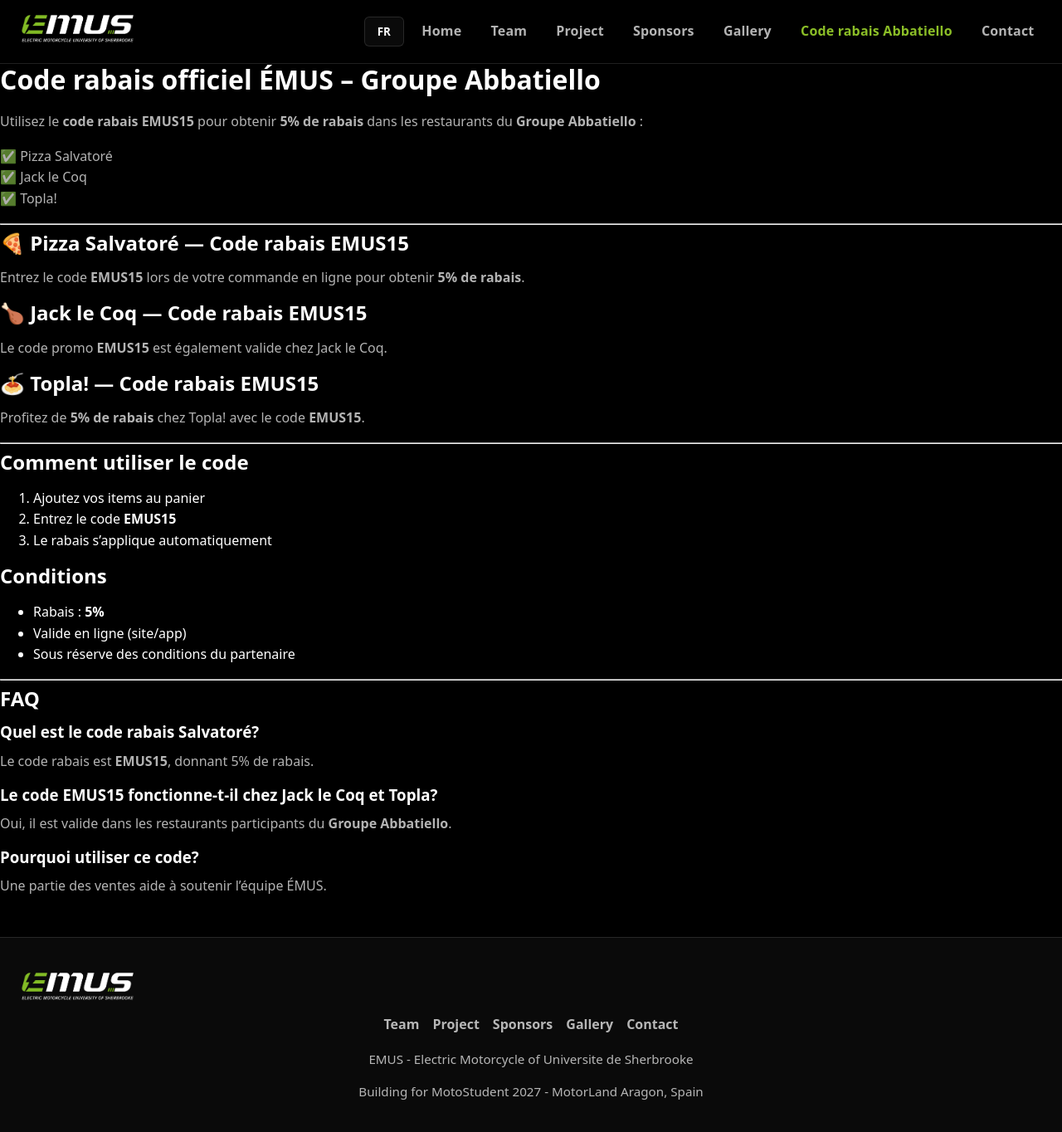
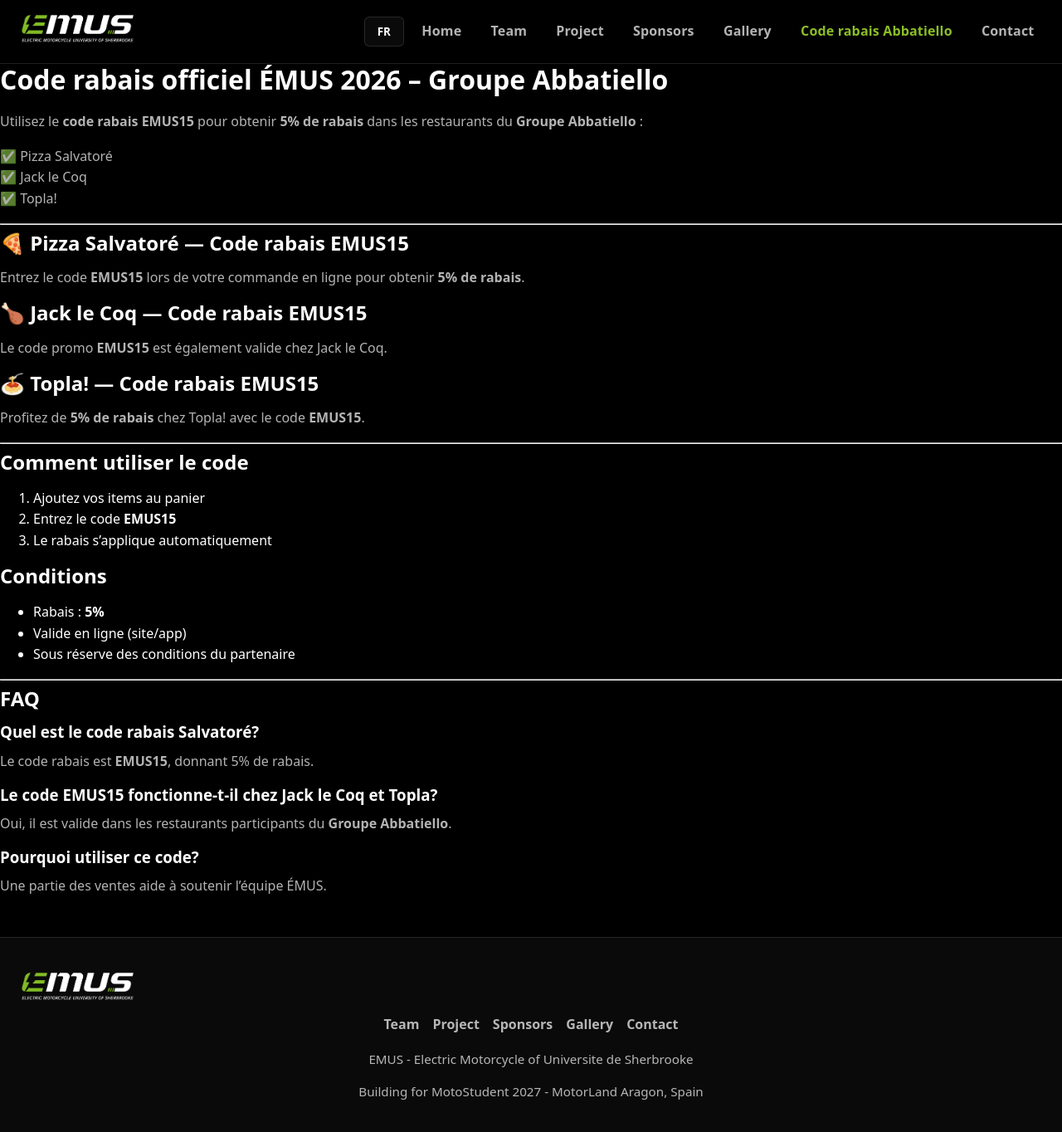
Before and after one commit to EMUS-MotoStudentUdeS/emus_website, a Jekyll site: the page built from code-rabais-abbatiello.md, in a window 1280 px wide and 1375 px high. Shown: the top 1364 px of the window at 83% size. Built offline with Jekyll 4.4.1, drawn with Linux system fonts in a browser that asks for light colours.

Commit message:
Update code-rabais-abbatiello.md

```diff
--- a/code-rabais-abbatiello.md
+++ b/code-rabais-abbatiello.md
@@ -3,9 +3,10 @@
 title: "Code rabais Salvatoré, Jack le Coq & Topla – EMUS15 (5% de rabais)"
 description: "Utilisez le code rabais EMUS15 pour obtenir 5% de rabais chez Pizza Salvatoré, Jack le Coq et Topla – partenaires du Groupe Abbatiello."
 permalink: /code-rabais-abatiello/
+last_modified_at: 2026-02-21
 ---
 
-# Code rabais officiel ÉMUS – Groupe Abbatiello
+# Code rabais officiel ÉMUS 2026 – Groupe Abbatiello
 
 Utilisez le **code rabais EMUS15** pour obtenir **5% de rabais** dans les restaurants du **Groupe Abbatiello** :
 
```
